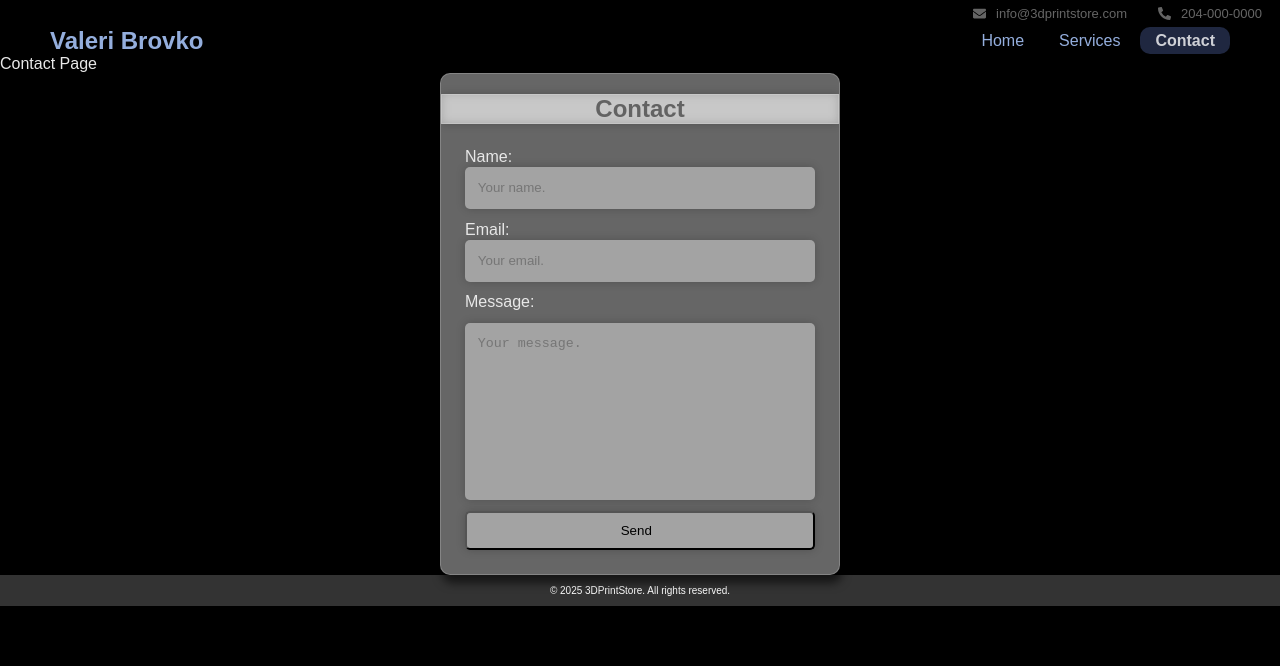
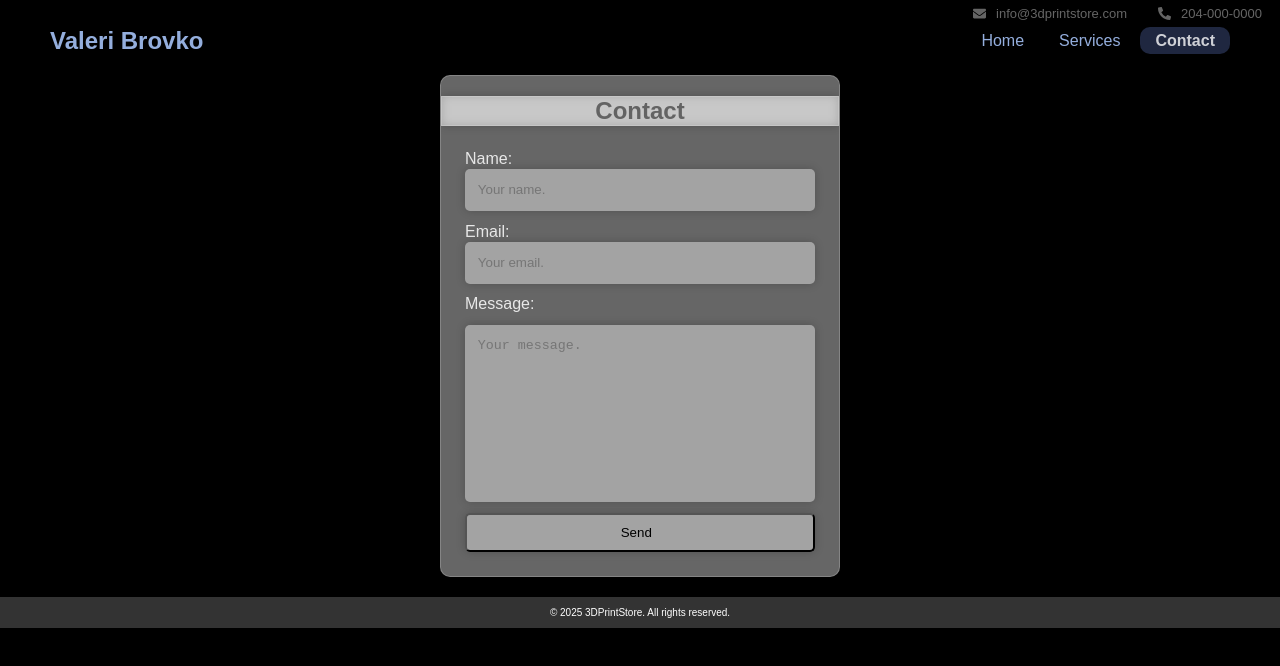
Before and after one commit to lucasliu2019/next_printstore, a Next.js app: page /contact in a window 1280 px wide. Shown: the top 666 px of the page. Built offline with nearby package versions, Linux system fonts and the light colour scheme.

Commit message:
css update

```diff
--- a/src/app/components/ContactForm/ContactForm.module.css
+++ b/src/app/components/ContactForm/ContactForm.module.css
@@ -1,9 +1,3 @@
-:root {
-    box-sizing: border-box;
-    margin: 0;
-    padding: 0;
-}
-
 .contact{
     border-radius: 10px;
     overflow: hidden;
--- a/src/app/contact/page.module.css
+++ b/src/app/contact/page.module.css
@@ -0,0 +1,3 @@
+.page{
+    padding: 20px;
+}
--- a/src/app/contact/page.tsx
+++ b/src/app/contact/page.tsx
@@ -4,7 +4,6 @@ import ContactForm from "../components/ContactForm/ContactForm";
 export default function Contact() {
   return (
     <div className={styles.page}>
-        Contact Page
         <ContactForm />
     </div>
   );
```
